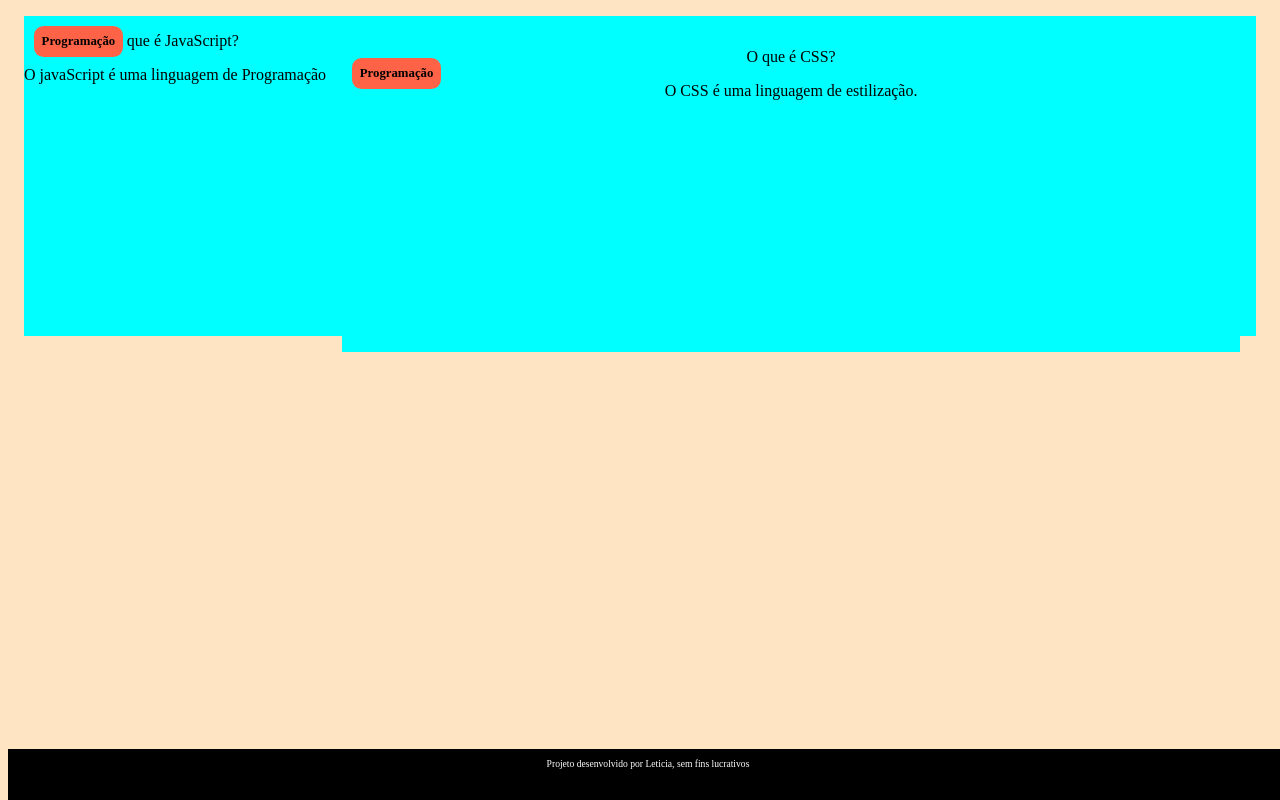
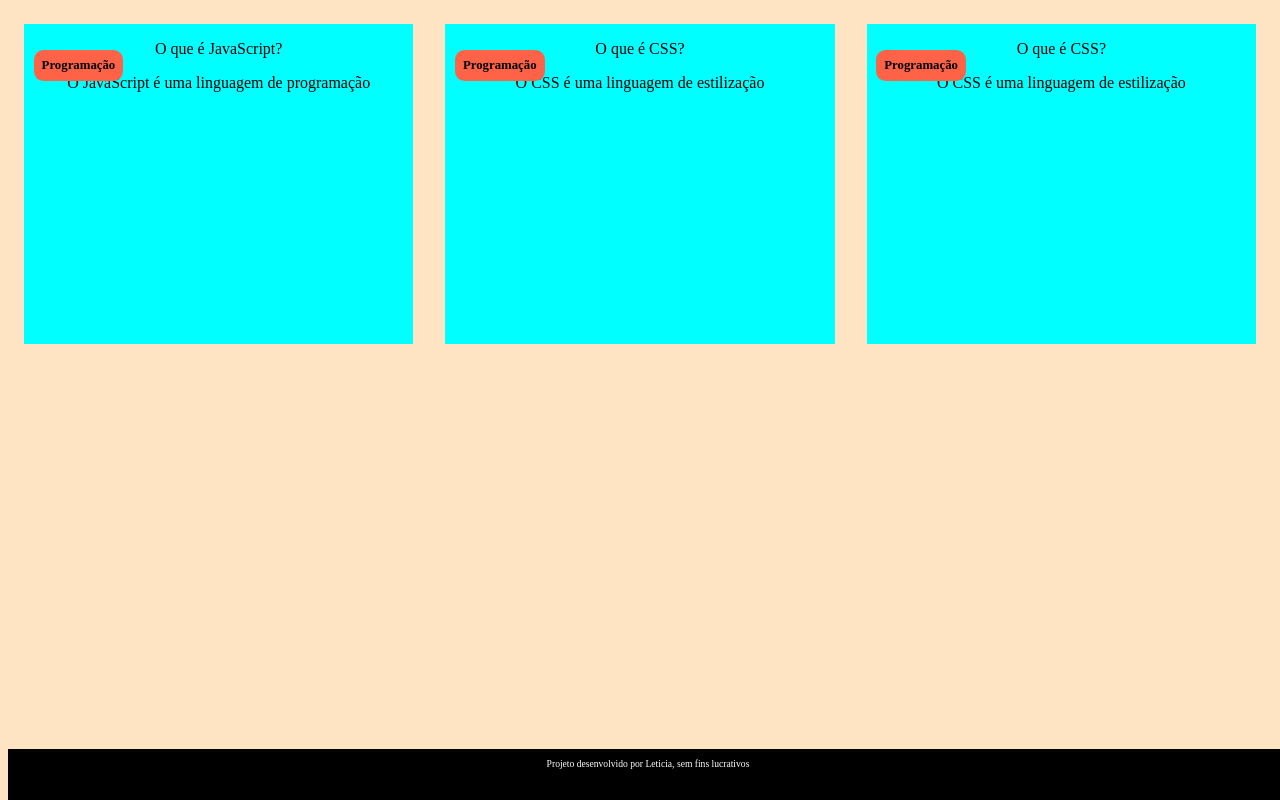
Before and after one commit to leticiarafaela/Pagina-de-flashcard-, a plain HTML site: page Index.html in a window 1280 px wide. Drawn offline with Linux system fonts and the light colour scheme.

Commit message:
atualiza

```diff
--- a/Index.html
+++ b/Index.html
@@ -1,40 +1,48 @@
 <!DOCTYPE html>
-<html lang="pt br">
+<html lang="pt-br">
 <head>
     <meta charset="UTF-8">
-    <meta http-equiv="X-UA-Compatible" content="IE=edge">
     <meta name="viewport" content="width=device-width, initial-scale=1.0">
     <link rel="stylesheet" href="assets/style.css">
-    <title>flashcard</title>
+    <title>Flashcard</title>
 </head>
 <body>
     <main>
-    <section id="container"
+        <section id="container">
             <article class="cartao">
                 <div class="cartao__conteudo">
                     <h3>Programação</h3>
                     <div class="cartao__conteudo__pergunta">
-      <p>  O que é JavaScript? </p>
+                        <p>O que é JavaScript?</p>
                     </div>
                     <div class="cartao__conteudo__resposta">
-          <p> O javaScript é uma linguagem de Programação </p>
+                        <p>O JavaScript é uma linguagem de programação</p>
                     </div>
                 </div>
             </article>
-
             <article class="cartao">
                 <div class="cartao__conteudo">
-                <h3> Programação </h3>
+                    <h3>Programação</h3>
                     <div class="cartao__conteudo__pergunta">
-                            <p> O que é CSS? </p>
+                        <p>O que é CSS?</p>
                     </div>
                     <div class="cartao__conteudo__resposta">
-                            <p> O CSS é uma linguagem de estilização.</p>
+                    <p>O CSS é uma linguagem de estilização</p>
                     </div>
                 </div>
-
             </article>
-    <section>
+            <article class="cartao">
+                <div class="cartao__conteudo">
+                    <h3>Programação</h3>
+                    <div class="cartao__conteudo__pergunta">
+                        <p>O que é CSS?</p>
+                    </div>
+                    <div class="cartao__conteudo__resposta">
+                    <p>O CSS é uma linguagem de estilização</p>
+                    </div>
+                </div>
+            </article>
+        </section>
     </main>
     <footer>
     <p>Projeto desenvolvido por Leticia, sem fins lucrativos</p>
```
Lines whose indentation alone changed are shown as unchanged.
